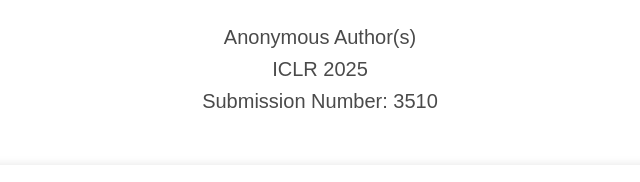
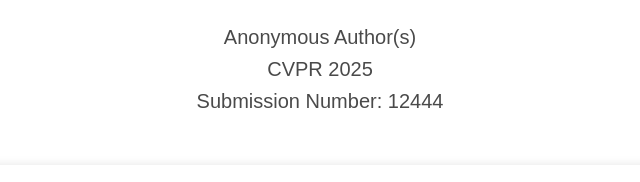
Before and after one commit to anonymousdeepaier/CineBrain, a plain HTML site: page index.html in a window 1280 px wide. Shown: the part 159-341 px from the top of the page, 320-960 px from the left. Drawn offline with nearby package versions, Linux system fonts and the light colour scheme; some icons are missing; a web font is replaced by a local one.

Commit message:
Update index.html

```diff
--- a/index.html
+++ b/index.html
@@ -80,11 +80,11 @@
                   </div>
 
                   <div class="is-size-5 publication-authors">
-                    <span class="author-block">ICLR 2025</span>
+                    <span class="author-block">CVPR 2025</span>
 <!--                     <span class="eql-cntrb"><small><br><sup>*</sup>Indicates Equal Contribution</small></span> -->
                   </div>
                   <div class="is-size-5 publication-authors">
-                    <span class="author-block">Submission Number: 3510</span>
+                    <span class="author-block">Submission Number: 12444</span>
 <!--                     <span class="eql-cntrb"><small><br><sup>*</sup>Indicates Equal Contribution</small></span> -->
                   </div>
         </div>
```
